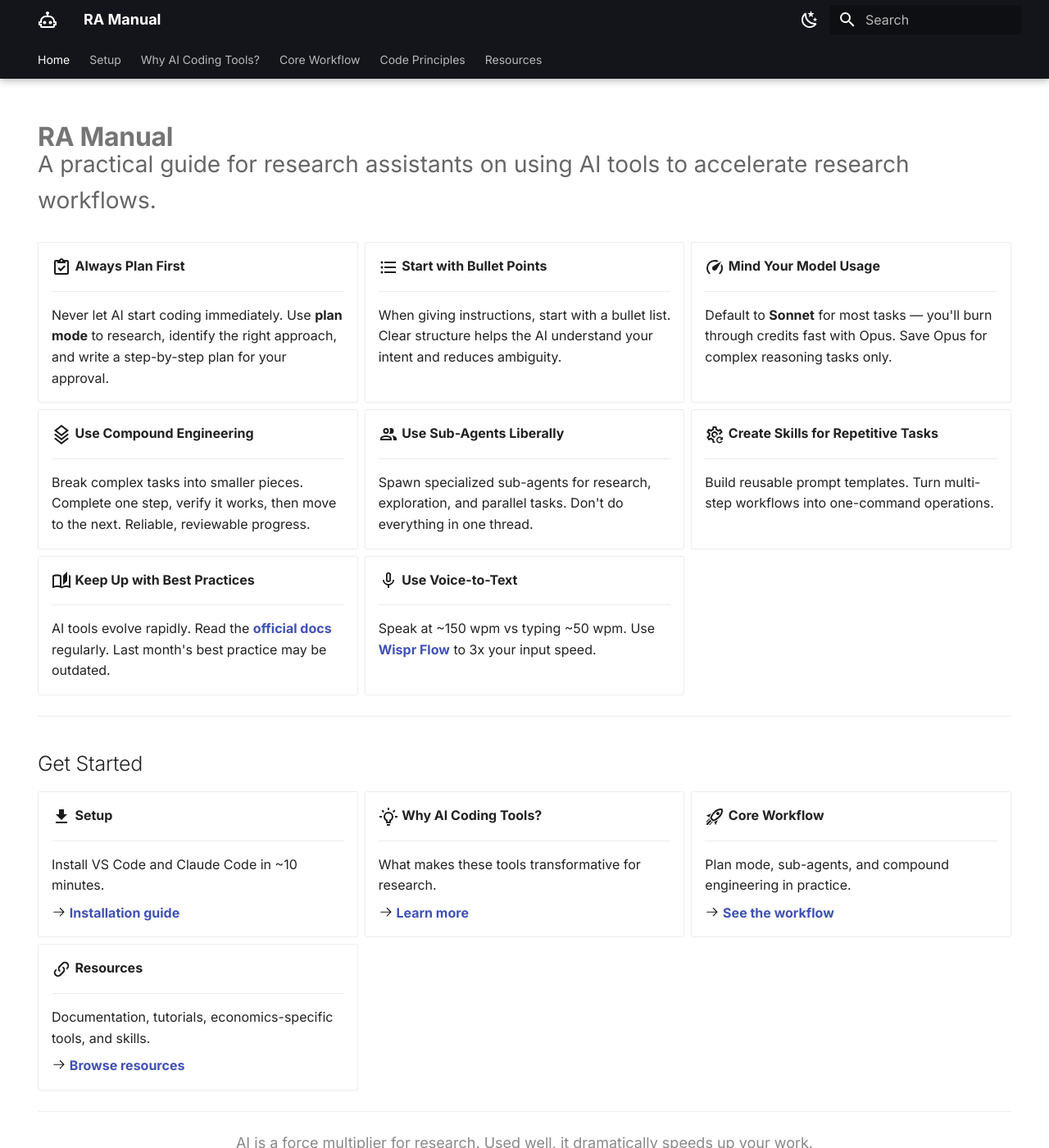
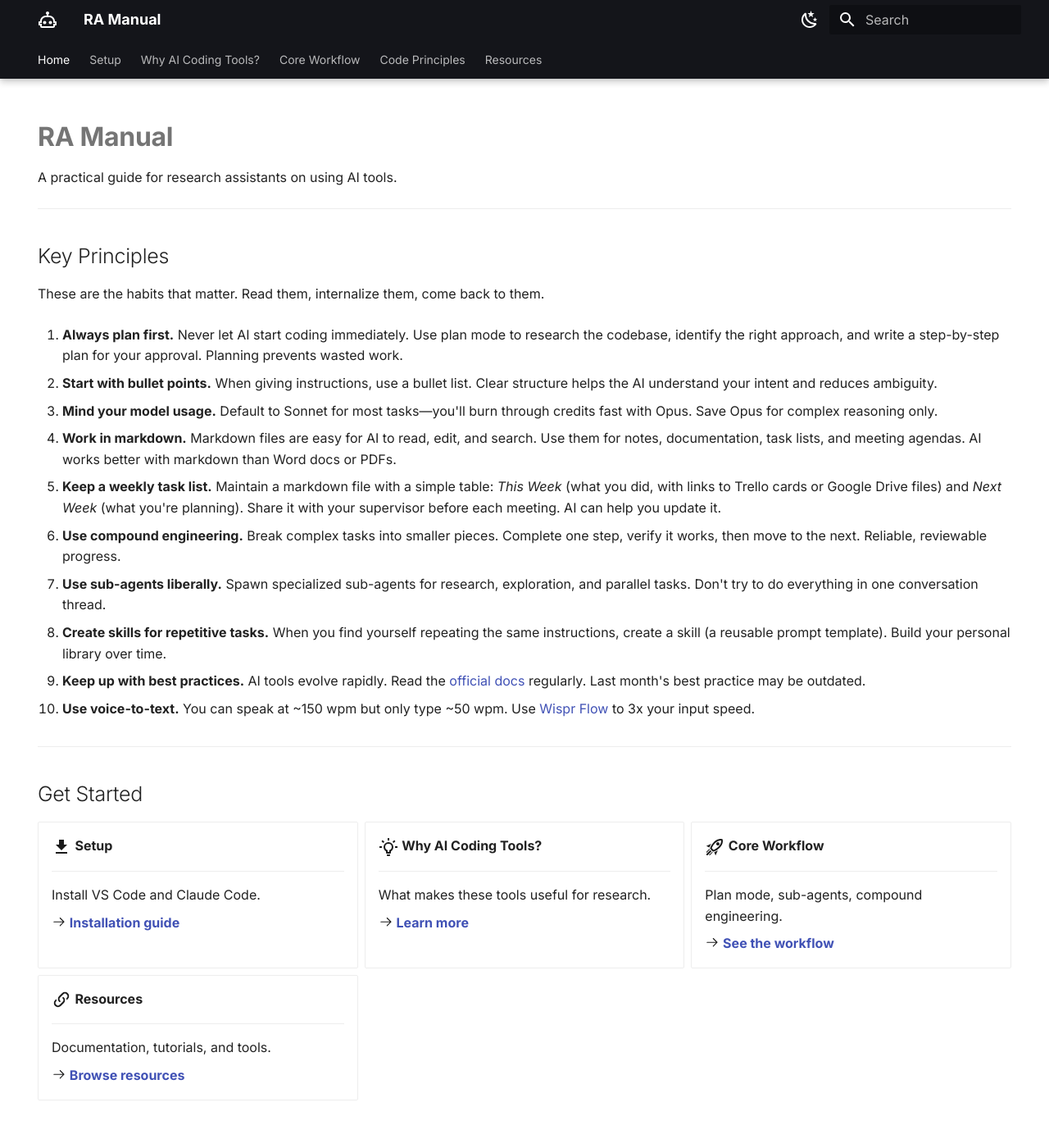
Before and after one commit to longjohnnicholas/ra-manual, an MkDocs documentation site: the page built from docs/index.md, in a window 1280 px wide and 1400 px high. Shown: the whole window at 82% size. Built offline with MkDocs 1.6.1 and Material for MkDocs 9.7.7, drawn with Linux system fonts in a browser that asks for light colours; some of the changed text lies outside the part shown.

Commit message:
Redesign landing page: numbered list, new principles, cleaner tagline
- Changed tagline to simple "A practical guide for research assistants on using AI tools"
- Converted Key Principles from cards to numbered list (feels more essential)
- Added principle #4: Work in markdown
- Added principle #5: Keep a weekly task list (for supervisor meetings)
- Now 10 principles total
- Kept Get Started section as cards for navigation

Co-Authored-By: Claude Opus 4.5 <noreply@anthropic.com>

```diff
--- a/docs/index.md
+++ b/docs/index.md
@@ -6,61 +6,33 @@ hide:
 
 # RA Manual
 
-<p class="subtitle" style="font-size: 1.4rem; color: #666; margin-top: -0.5rem;">
-A practical guide for research assistants on using AI tools to accelerate research workflows.
-</p>
+A practical guide for research assistants on using AI tools.
 
-<div class="grid cards" markdown>
+---
 
--   :material-clipboard-check-outline:{ .lg .middle } __Always Plan First__
+## Key Principles
 
-    ---
+These are the habits that matter. Read them, internalize them, come back to them.
 
-    Never let AI start coding immediately. Use **plan mode** to research, identify the right approach, and write a step-by-step plan for your approval.
+1. **Always plan first.** Never let AI start coding immediately. Use plan mode to research the codebase, identify the right approach, and write a step-by-step plan for your approval. Planning prevents wasted work.
 
--   :material-format-list-bulleted:{ .lg .middle } __Start with Bullet Points__
+2. **Start with bullet points.** When giving instructions, use a bullet list. Clear structure helps the AI understand your intent and reduces ambiguity.
 
-    ---
+3. **Mind your model usage.** Default to Sonnet for most tasks—you'll burn through credits fast with Opus. Save Opus for complex reasoning only.
 
-    When giving instructions, start with a bullet list. Clear structure helps the AI understand your intent and reduces ambiguity.
+4. **Work in markdown.** Markdown files are easy for AI to read, edit, and search. Use them for notes, documentation, task lists, and meeting agendas. AI works better with markdown than Word docs or PDFs.
 
--   :material-speedometer:{ .lg .middle } __Mind Your Model Usage__
+5. **Keep a weekly task list.** Maintain a markdown file with a simple table: *This Week* (what you did, with links to Trello cards or Google Drive files) and *Next Week* (what you're planning). Share it with your supervisor before each meeting. AI can help you update it.
 
-    ---
+6. **Use compound engineering.** Break complex tasks into smaller pieces. Complete one step, verify it works, then move to the next. Reliable, reviewable progress.
 
-    Default to **Sonnet** for most tasks — you'll burn through credits fast with Opus. Save Opus for complex reasoning tasks only.
+7. **Use sub-agents liberally.** Spawn specialized sub-agents for research, exploration, and parallel tasks. Don't try to do everything in one conversation thread.
 
--   :material-layers-triple-outline:{ .lg .middle } __Use Compound Engineering__
+8. **Create skills for repetitive tasks.** When you find yourself repeating the same instructions, create a skill (a reusable prompt template). Build your personal library over time.
 
-    ---
+9. **Keep up with best practices.** AI tools evolve rapidly. Read the [official docs](https://docs.anthropic.com/en/docs/claude-code) regularly. Last month's best practice may be outdated.
 
-    Break complex tasks into smaller pieces. Complete one step, verify it works, then move to the next. Reliable, reviewable progress.
-
--   :material-account-multiple-outline:{ .lg .middle } __Use Sub-Agents Liberally__
-
-    ---
-
-    Spawn specialized sub-agents for research, exploration, and parallel tasks. Don't do everything in one thread.
-
--   :material-cog-refresh-outline:{ .lg .middle } __Create Skills for Repetitive Tasks__
-
-    ---
-
-    Build reusable prompt templates. Turn multi-step workflows into one-command operations.
-
--   :material-book-open-page-variant-outline:{ .lg .middle } __Keep Up with Best Practices__
-
-    ---
-
-    AI tools evolve rapidly. Read the [official docs](https://docs.anthropic.com/en/docs/claude-code) regularly. Last month's best practice may be outdated.
-
--   :material-microphone-outline:{ .lg .middle } __Use Voice-to-Text__
-
-    ---
-
-    Speak at ~150 wpm vs typing ~50 wpm. Use [Wispr Flow](https://www.wispr.ai/) to 3x your input speed.
-
-</div>
+10. **Use voice-to-text.** You can speak at ~150 wpm but only type ~50 wpm. Use [Wispr Flow](https://www.wispr.ai/) to 3x your input speed.
 
 ---
 
@@ -72,7 +44,7 @@ A practical guide for research assistants on using AI tools to accelerate resear
 
     ---
 
-    Install VS Code and Claude Code in ~10 minutes.
+    Install VS Code and Claude Code.
 
     [:octicons-arrow-right-24: Installation guide](01-setup.md)
 
@@ -80,7 +52,7 @@ A practical guide for research assistants on using AI tools to accelerate resear
 
     ---
 
-    What makes these tools transformative for research.
+    What makes these tools useful for research.
 
     [:octicons-arrow-right-24: Learn more](02-why-claude-code.md)
 
@@ -88,7 +60,7 @@ A practical guide for research assistants on using AI tools to accelerate resear
 
     ---
 
-    Plan mode, sub-agents, and compound engineering in practice.
+    Plan mode, sub-agents, compound engineering.
 
     [:octicons-arrow-right-24: See the workflow](03-workflow.md)
 
@@ -96,15 +68,8 @@ A practical guide for research assistants on using AI tools to accelerate resear
 
     ---
 
-    Documentation, tutorials, economics-specific tools, and skills.
+    Documentation, tutorials, and tools.
 
     [:octicons-arrow-right-24: Browse resources](05-resources.md)
 
 </div>
-
----
-
-<p style="text-align: center; color: #888; font-size: 0.9rem;">
-AI is a force multiplier for research. Used well, it dramatically speeds up your work.<br>
-Used poorly, it produces plausible-looking garbage. This manual shows you how to use it well.
-</p>
```
